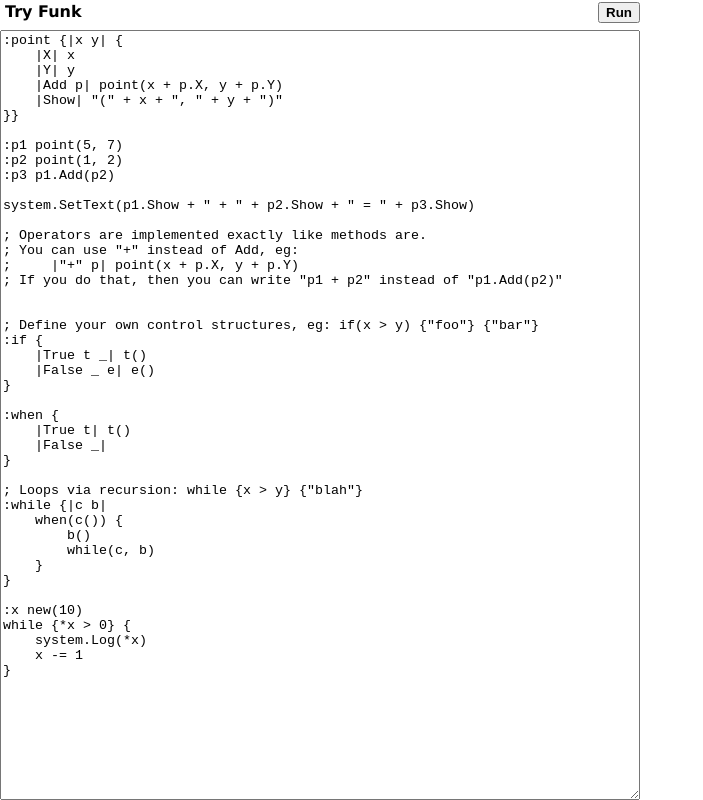
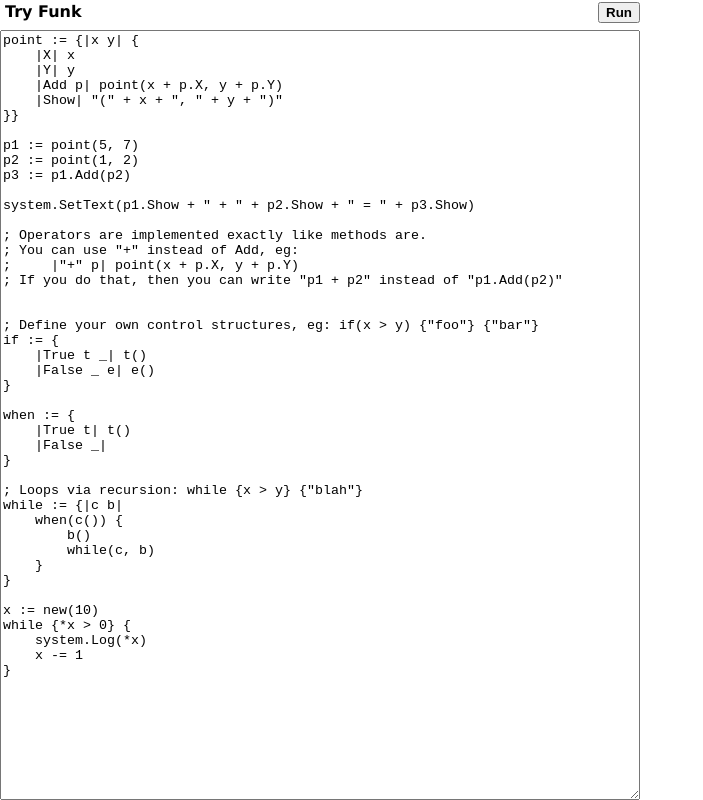
Before and after one commit to Ahnfelt/funk, a plain HTML site: page index.html in a window 1280 px wide. Shown: the whole page, without its empty margins (0-703 px from the left). Drawn offline with Linux system fonts and the light colour scheme.

Commit message:
Update index.html

```diff
--- a/index.html
+++ b/index.html
@@ -49,16 +49,16 @@
         </div>
         <div id="editor">
 <textarea id="editor-textarea" placeholder="Write some Funk code here, then press Run.">
-:point {|x y| {
+point := {|x y| {
     |X| x
     |Y| y
     |Add p| point(x + p.X, y + p.Y)
     |Show| "(" + x + ", " + y + ")"
 }}
 
-:p1 point(5, 7)
-:p2 point(1, 2)
-:p3 p1.Add(p2)
+p1 := point(5, 7)
+p2 := point(1, 2)
+p3 := p1.Add(p2)
 
 system.SetText(p1.Show + " + " + p2.Show + " = " + p3.Show)
 
@@ -69,25 +69,25 @@ system.SetText(p1.Show + " + " + p2.Show + " = " + p3.Show)
 
 
 ; Define your own control structures, eg: if(x > y) {"foo"} {"bar"}
-:if {
+if := {
     |True t _| t()
     |False _ e| e()
 }
 
-:when {
+when := {
     |True t| t()
     |False _|
 }
 
 ; Loops via recursion: while {x > y} {"blah"}
-:while {|c b|
+while := {|c b|
     when(c()) {
         b()
         while(c, b)
     }
 }
 
-:x new(10)
+x := new(10)
 while {*x > 0} {
     system.Log(*x)
     x -= 1
```
